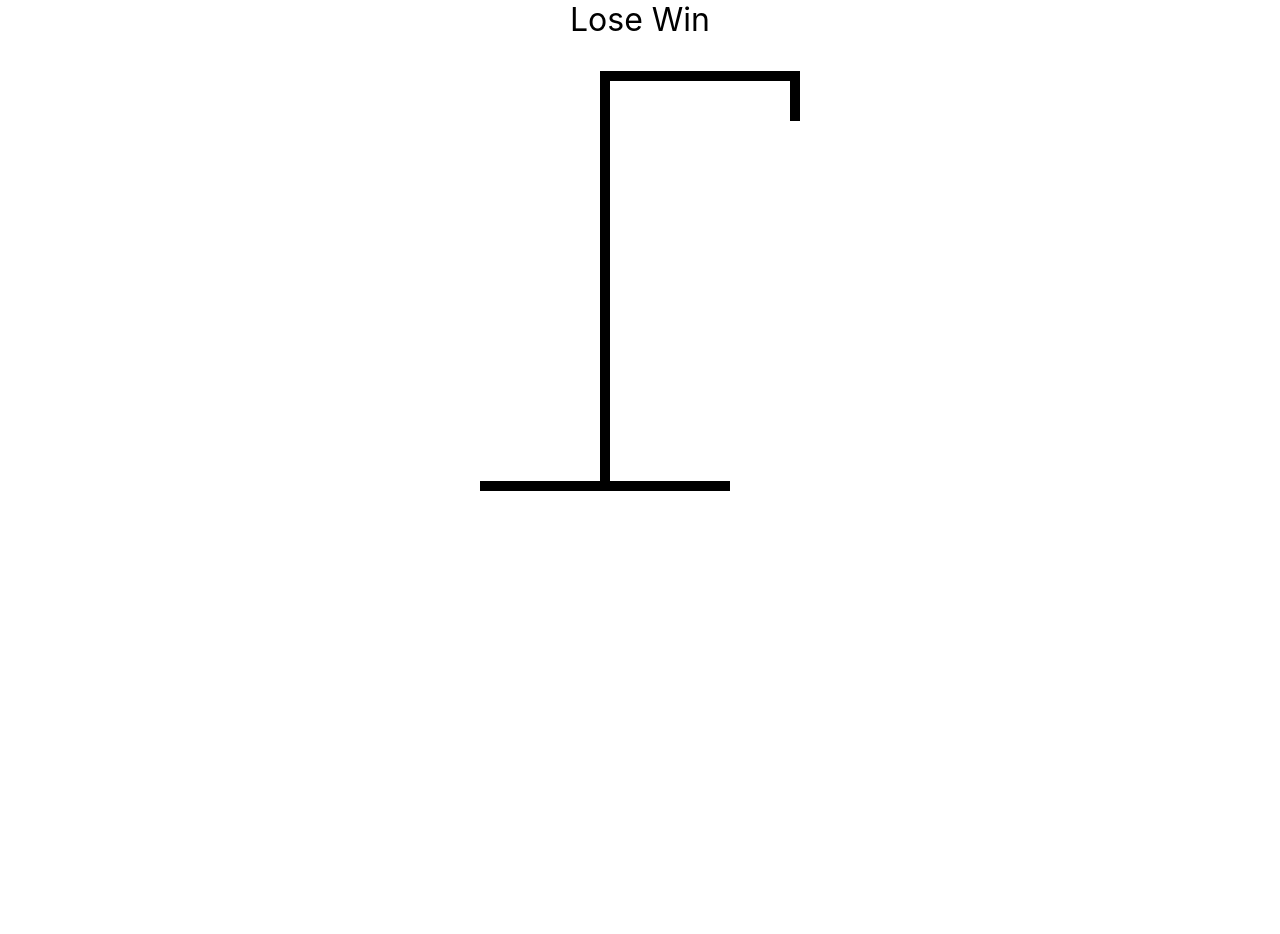
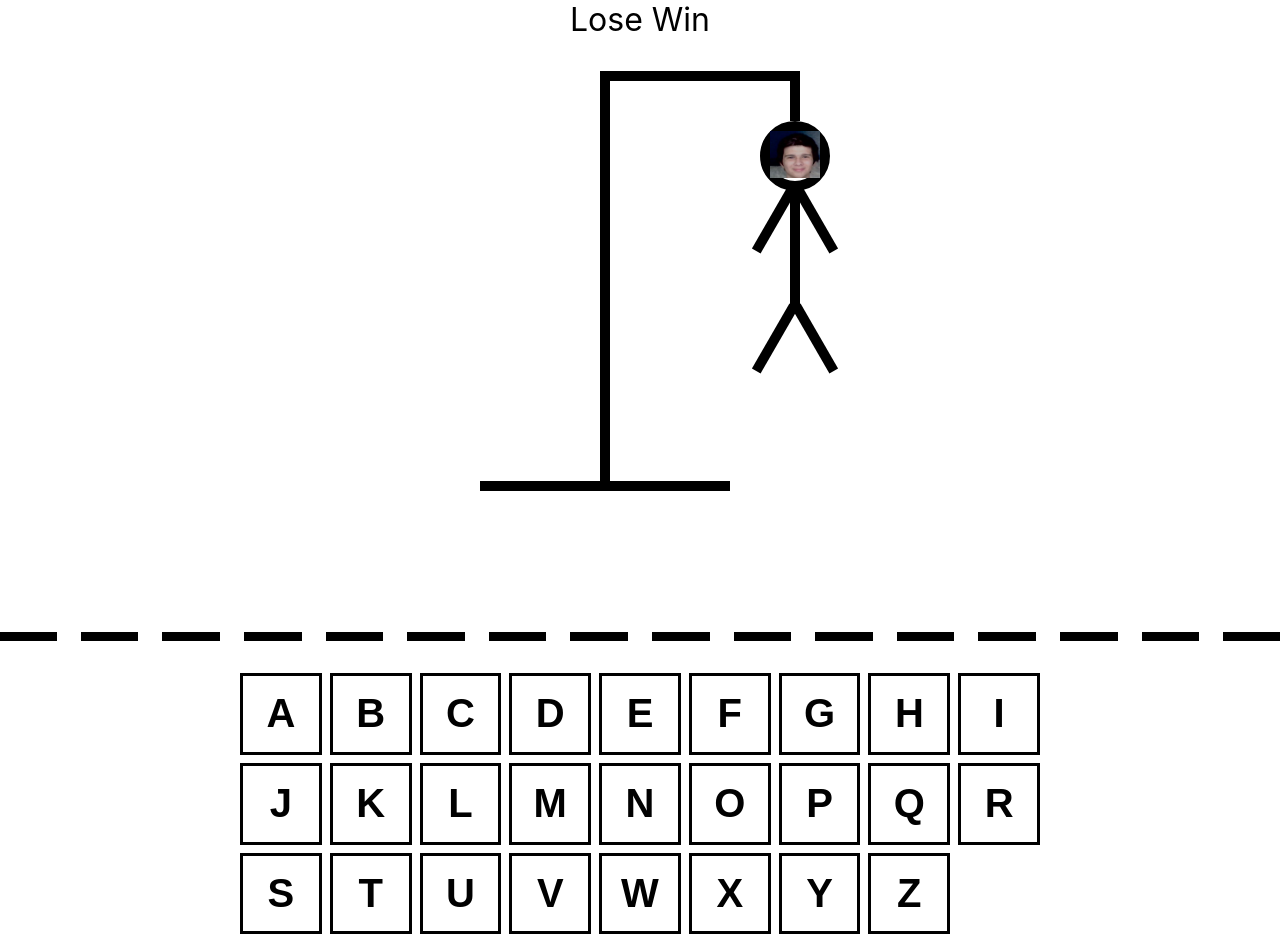
Before and after one commit to ol-i-v-er/nyt-connections, a React (Create React App) app: page / in a window 1280 px wide. Before the commit the page ends 800 px from the top, so only its background shows below. Built offline with nearby package versions, Linux system fonts and the light colour scheme.

Commit message:
keyboard built but not functional

```diff
--- a/src/App.tsx
+++ b/src/App.tsx
@@ -1,10 +1,10 @@
-import React from 'react';
+import React from "react"
 import { useState } from "react"
 import words from "./wordList.json"
-import './App.css';
-import { HangmanDrawing } from './HangmanDrawing';
-import { Keyboard } from './Keyboard';
-import { HangmanWord } from './HangmanWord';
+import "./App.css"
+import { HangmanDrawing } from "./HangmanDrawing"
+import { Keyboard } from "./Keyboard"
+import { HangmanWord } from "./HangmanWord"
 
 function App() {
   const [wordToGuess, setWordToGuess] = useState(() => {
@@ -13,24 +13,25 @@
   const [guessedLetters, setGuessedLetters] = useState<string[]>([])
 
   console.log(wordToGuess)
-  return <div
-    style={{
+  return (
+    <div
+      style={{
         maxWidth: "800px",
         display: "flex",
         flexDirection: "column",
         gap: "2rem",
         margin: "0 auto",
-        alignItems: "center"
-    }}
-  >
-    <div style={{ fontSize: "2rem", textAlign: "center" }}>
-      Lose
-      Win
+        alignItems: "center",
+      }}
+    >
+      <div style={{ fontSize: "2rem", textAlign: "center" }}>Lose Win</div>
+      <HangmanDrawing />
+      <HangmanWord />
+      <div style={{ alignSelf: "stretch" }}>
+        <Keyboard />
+      </div>
     </div>
-    <HangmanDrawing />
-    {/* <HangmanWord />
-    <Keyboard /> */}
-  </div>
+  )
 }
 
-export default App;
+export default App
--- a/src/HangmanDrawing.tsx
+++ b/src/HangmanDrawing.tsx
@@ -1,38 +1,128 @@
+import jake from "./images/jake.jpeg"
+
 const HEAD = (
-    <div style ={{
+  <div
+    style={{
       width: "50px",
       height: "50px",
       borderRadius: "100px",
+      border: "10px solid black",
+      position: "absolute",
+      top: "50px",
+      right: "-30px",
+    }}
+  >
+    <img src={jake} style={{ width: "50px" }} />
+  </div>
+)
 
-    }}/>
+const TORSO = (
+  <div
+    style={{
+      width: "10px",
+      height: "130px",
+      background: "black",
+      position: "absolute",
+      top: "110px",
+      right: "0px",
+    }}
+  />
+)
+
+const ARMS = (
+  <div>
+    <div
+      style={{
+        width: "10px",
+        height: "75px",
+        background: "black",
+        position: "absolute",
+        top: "110px",
+        right: "-20px",
+        rotate: "-30deg",
+      }}
+    />
+    <div
+      style={{
+        width: "10px",
+        height: "75px",
+        background: "black",
+        position: "absolute",
+        top: "110px",
+        right: "20px",
+        rotate: "30deg",
+      }}
+    />
+  </div>
+)
+
+const LEGS = (
+  <div>
+    <div
+      style={{
+        width: "10px",
+        height: "75px",
+        background: "black",
+        position: "absolute",
+        top: "230px",
+        right: "-20px",
+        rotate: "-30deg",
+      }}
+    />
+    <div
+      style={{
+        width: "10px",
+        height: "75px",
+        background: "black",
+        position: "absolute",
+        top: "230px",
+        right: "20px",
+        rotate: "30deg",
+      }}
+    />
+  </div>
 )
 
 export function HangmanDrawing() {
-    return <div style={{ position: "relative" }}>
-        <div style={{
+  return (
+    <div style={{ position: "relative" }}>
+      {HEAD}
+      {TORSO}
+      {ARMS}
+      {LEGS}
+      <div
+        style={{
           height: "50px",
           width: "10px",
           background: "black",
           position: "absolute",
           top: 0,
-            right: 0
-        }}/>
-        <div style={{
+          right: 0,
+        }}
+      />
+      <div
+        style={{
           height: "10px",
           width: "200px",
           background: "black",
-            marginLeft: "120px"
-        }}/>
-        <div style={{
+          marginLeft: "120px",
+        }}
+      />
+      <div
+        style={{
           height: "400px",
           width: "10px",
           background: "black",
-            marginLeft: "120px"
-            }}/>
-        <div style={{
+          marginLeft: "120px",
+        }}
+      />
+      <div
+        style={{
           height: "10px",
           width: "250px",
-            background: "black"
-            }}/>
+          background: "black",
+        }}
+      />
     </div>
+  )
 }
--- a/src/HangmanWord.tsx
+++ b/src/HangmanWord.tsx
@@ -1,3 +1,31 @@
 export function HangmanWord() {
+  const word = "oliverdiasmiller"
+  const guessedLetters = ["g"]
 
+  return (
+    <div
+      style={{
+        display: "flex",
+        gap: ".25em",
+        fontSize: "6rem",
+        fontWeight: "bold",
+        textTransform: "uppercase",
+        fontFamily: "monospace",
+      }}
+    >
+      {word.split("").map((letter, index) => (
+        <span style={{ borderBottom: ".1em solid black" }} key={index}>
+          <span
+            style={{
+              visibility: guessedLetters.includes(letter)
+                ? "visible"
+                : "hidden",
+            }}
+          >
+            {letter}
+          </span>
+        </span>
+      ))}
+    </div>
+  )
 }
--- /dev/null
+++ b/src/Keyboard.module.css
@@ -0,0 +1,28 @@
+.btn {
+  width: 100%;
+  border: 3px solid black;
+  background: none;
+  aspect-ratio: 1 / 1;
+  font-size: 2.5rem;
+  text-transform: uppercase;
+  padding: 0.5rem;
+  font-weight: bold;
+  cursor: pointer;
+  color: black;
+}
+
+.btn.active {
+  background-color: hsl(200, 100%, 50%);
+  color: white;
+}
+
+.btn.inactive {
+  opacity: 0.3;
+}
+
+.btn:hover:not(:disabled) {
+}
+
+.btn:focus:not(:disabled) {
+  background-color: hsl(200, 100%, 75%);
+}
--- a/src/Keyboard.tsx
+++ b/src/Keyboard.tsx
@@ -1,3 +1,50 @@
+import styles from "./Keyboard.module.css"
+
+const KEYS = [
+  "a",
+  "b",
+  "c",
+  "d",
+  "e",
+  "f",
+  "g",
+  "h",
+  "i",
+  "j",
+  "k",
+  "l",
+  "m",
+  "n",
+  "o",
+  "p",
+  "q",
+  "r",
+  "s",
+  "t",
+  "u",
+  "v",
+  "w",
+  "x",
+  "y",
+  "z",
+]
+
 export function Keyboard() {
-
+  return (
+    <div
+      style={{
+        display: "grid",
+        gridTemplateColumns: "repeat(auto-fit, minmax(75px, 1fr))",
+        gap: ".5rem",
+      }}
+    >
+      {KEYS.map((key) => {
+        return (
+          <button className={styles.btn} key={key}>
+            {key}
+          </button>
+        )
+      })}
+    </div>
+  )
 }
--- a/src/wordList.json
+++ b/src/wordList.json
@@ -5,7 +5,9 @@
   "tristan",
   "michael",
   "preesha",
-    "george",
   "dive rocket launcher",
-    "angry pumpkin"
+  "angry pumpkin",
+  "architect",
+  "builder",
+  "escalator"
 ]
```
Also changed, not shown: src/images/jake.jpeg (added). Lines whose indentation alone changed are shown as unchanged.
